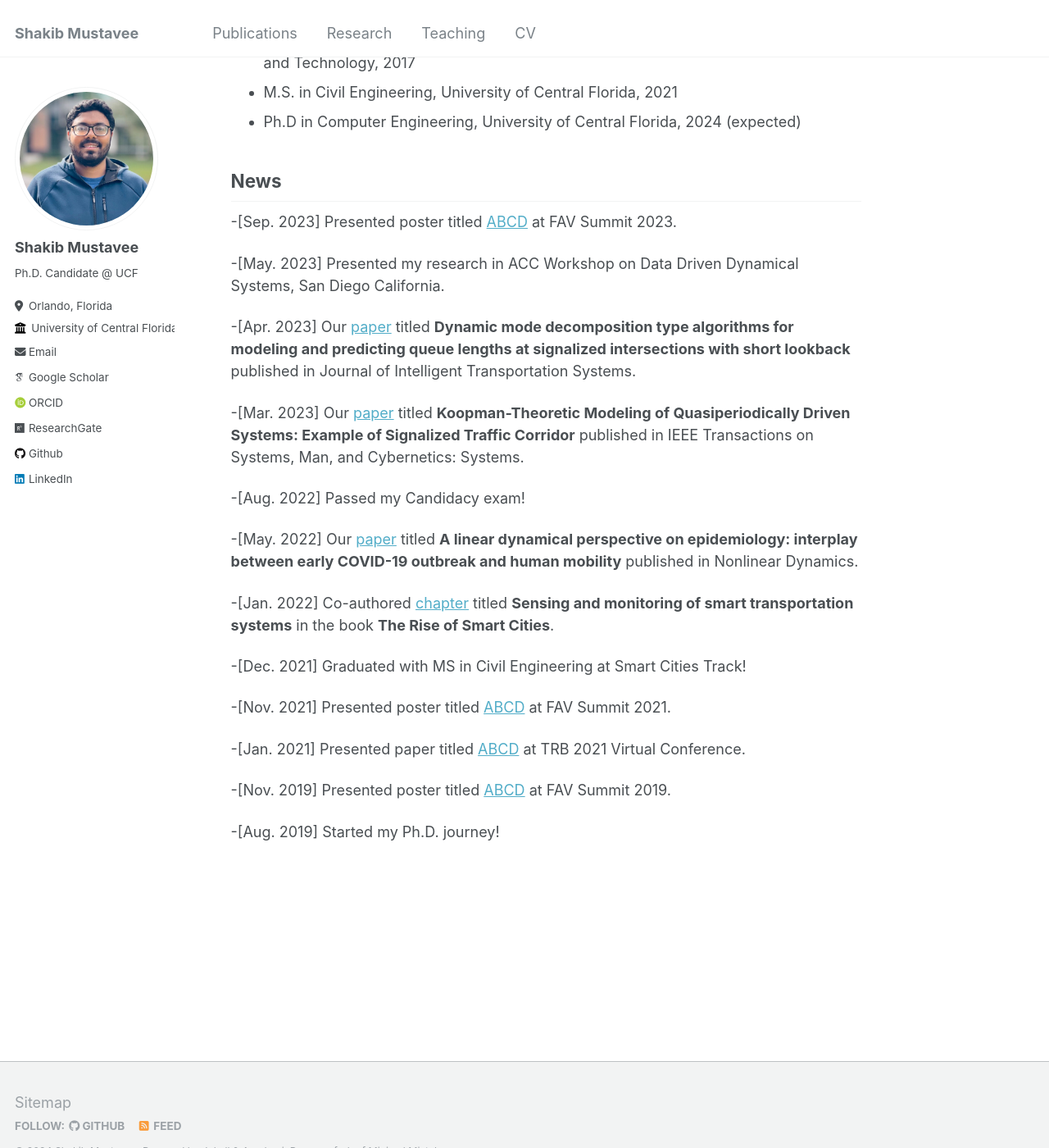
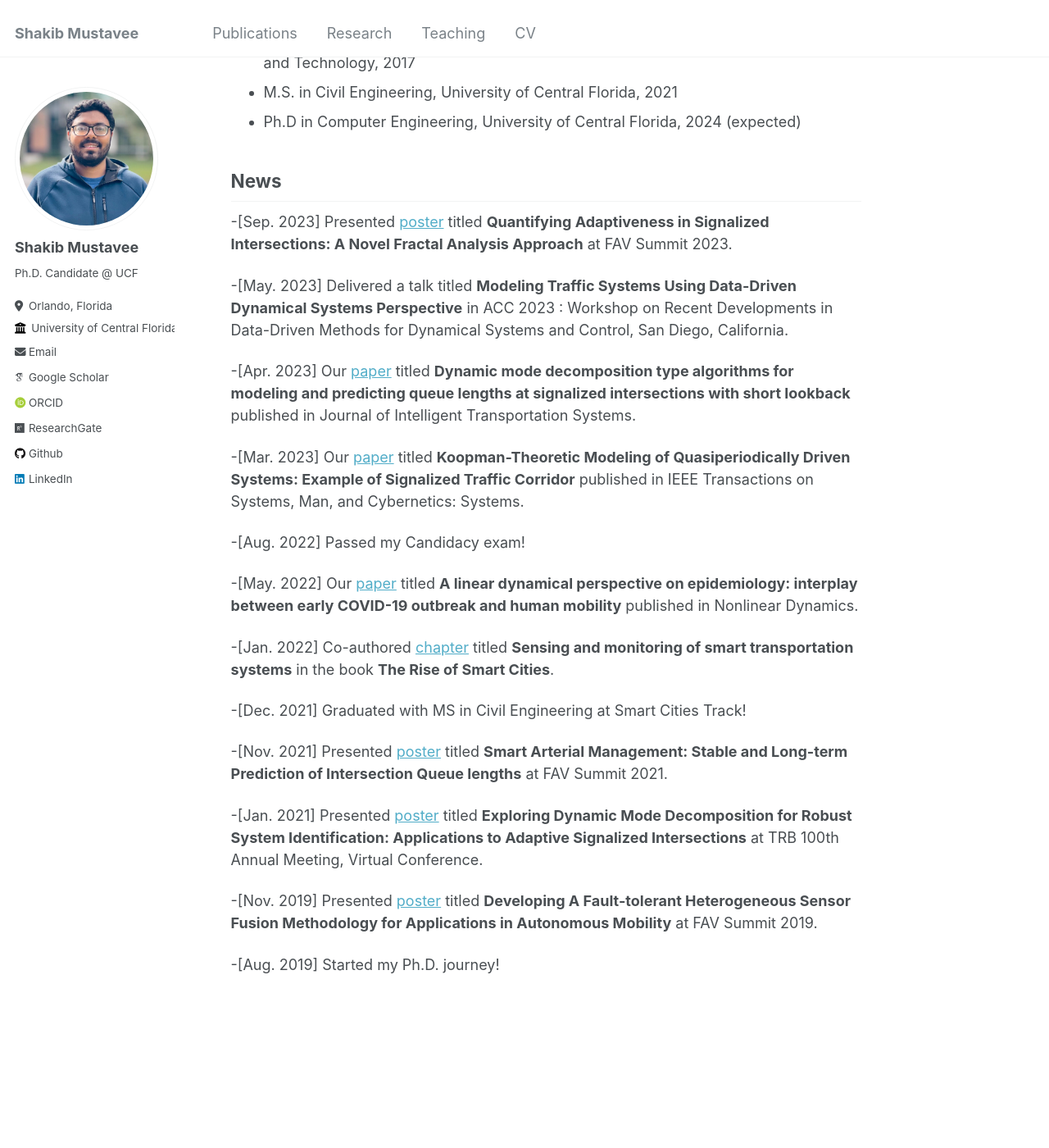
Before and after one commit to mustavee/mustavee.github.io, a Jekyll site: the page built from _pages/about.md, in a window 1280 px wide and 1400 px high, scrolled down 346 px. Shown: the whole window at 82% size. Built offline with Jekyll 4.4.1, drawn with Linux system fonts in a browser that asks for light colours; some web fonts are replaced.

Commit message:
Update about.md poster name

```diff
--- a/_pages/about.md
+++ b/_pages/about.md
@@ -17,9 +17,9 @@ redirect_from:
 
 ## News
 
--[Sep. 2023] Presented poster titled [ABCD](http://mustavee.github.io/files/abc.pdf) at FAV Summit 2023.
+-[Sep. 2023] Presented [poster]() titled **Quantifying Adaptiveness in Signalized Intersections: A Novel Fractal Analysis Approach** at FAV Summit 2023.
 
--[May. 2023] Presented my research in ACC Workshop on Data Driven Dynamical Systems, San Diego California.
+-[May. 2023] Delivered a talk titled **Modeling Traffic Systems Using Data-Driven Dynamical Systems Perspective** in ACC 2023 : Workshop on Recent Developments in Data-Driven Methods for Dynamical Systems and Control, San Diego, California.
 
 -[Apr. 2023] Our [paper](https://www.tandfonline.com/doi/abs/10.1080/15472450.2023.2205022) titled **Dynamic mode decomposition type algorithms for modeling and predicting queue lengths at signalized intersections with short lookback** published in Journal of Intelligent Transportation Systems.
 
@@ -33,10 +33,10 @@ redirect_from:
 
 -[Dec. 2021] Graduated with MS in Civil Engineering at Smart Cities Track!
 
--[Nov. 2021] Presented poster titled [ABCD](http://mustavee.github.io/files/abc.pdf) at FAV Summit 2021.
+-[Nov. 2021] Presented [poster]() titled **Smart Arterial Management: Stable and Long-term Prediction of Intersection Queue lengths** at FAV Summit 2021.
 
--[Jan. 2021] Presented paper titled [ABCD](http://mustavee.github.io/files/abc.pdf) at TRB 2021 Virtual Conference.
+-[Jan. 2021] Presented [poster]() titled **Exploring Dynamic Mode Decomposition for Robust System Identification: Applications to Adaptive Signalized Intersections** at TRB 100th Annual Meeting, Virtual Conference.
 
--[Nov. 2019] Presented poster titled [ABCD](http://mustavee.github.io/files/abc.pdf) at FAV Summit 2019.
+-[Nov. 2019] Presented [poster]() titled **Developing A Fault-tolerant Heterogeneous Sensor Fusion Methodology for Applications in Autonomous Mobility** at FAV Summit 2019.
 
 -[Aug. 2019] Started my Ph.D. journey!
```
